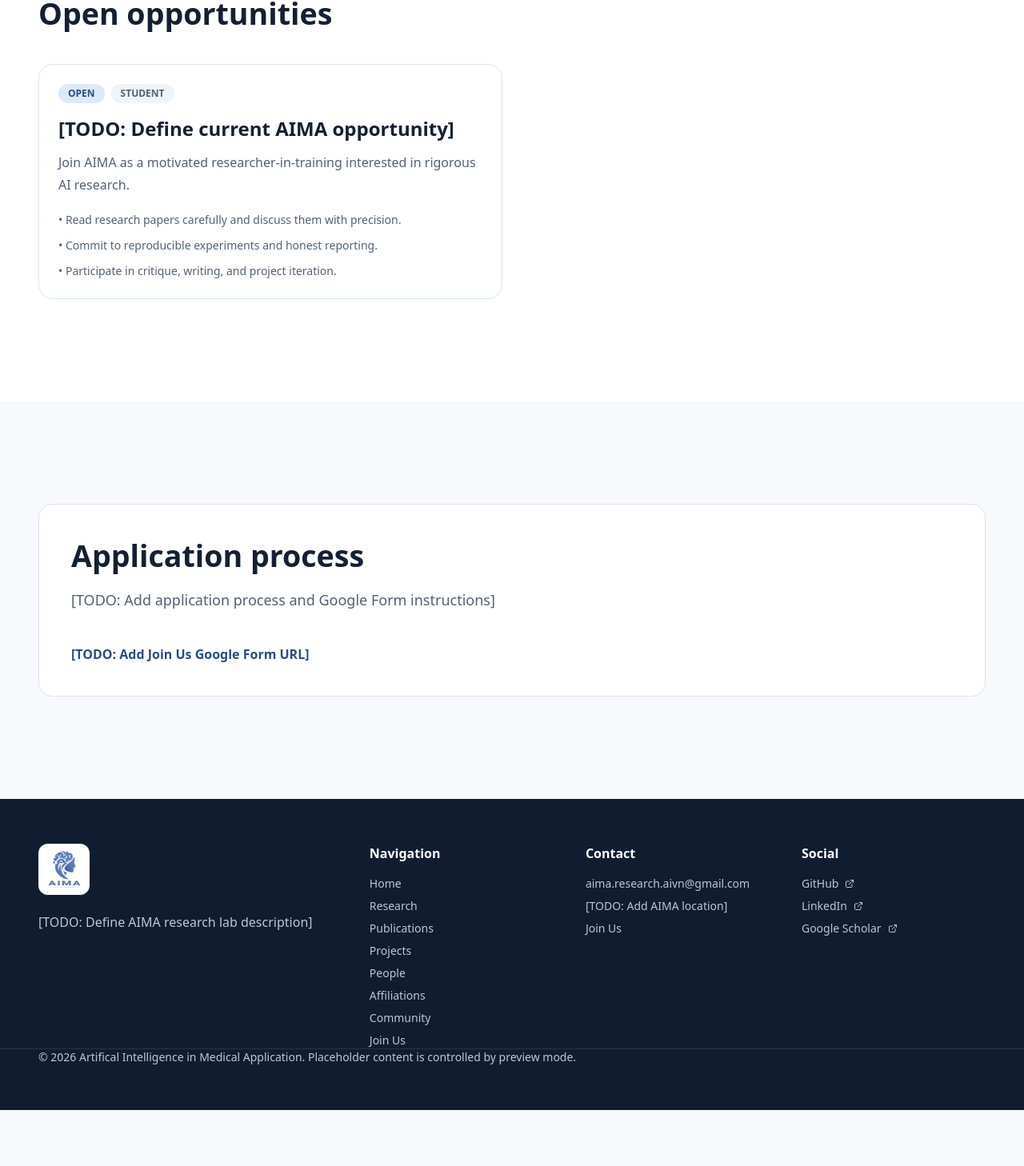
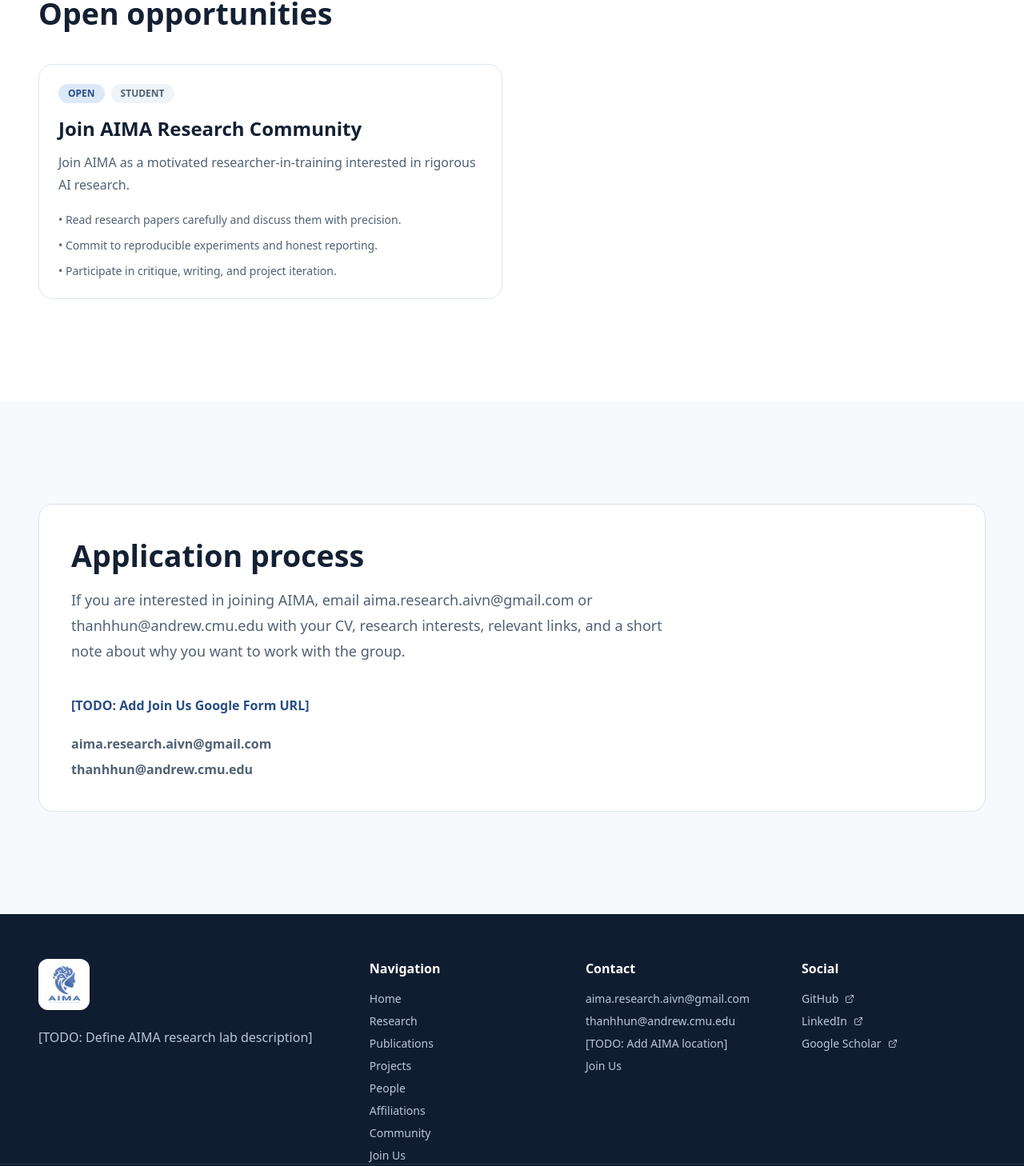
Before and after one commit to AIMA-Research-Group/aima-research-group.github.io, a Next.js app: page /join-us in a window 1280 px wide. Shown: the part 1031-2489 px from the top of the page at 80% size. Before the commit the page ends 2419 px from the top, so only its background shows below. Built offline with nearby package versions, Linux system fonts and the light colour scheme.

Commit message:
content: add join us contact emails

```diff
--- a/app/contact/page.tsx
+++ b/app/contact/page.tsx
@@ -10,6 +10,8 @@
 
 export default async function ContactPage() {
   const content = await getAllContent();
+  const contactEmails = content.site.contact_emails.length ? content.site.contact_emails : [content.site.email];
+
   return (
     <>
       <SiteHeader site={content.site} navigation={content.navigation} />
@@ -18,7 +20,7 @@
         <Section className="pt-0">
           <PageContainer>
             <div className="grid gap-6 md:grid-cols-2">
-              <article className="surface-card p-6"><h2 className="text-2xl font-black">Email</h2><p className="mt-3 text-[var(--text-secondary)]">{content.site.email}</p><p className="mt-3 text-[var(--text-secondary)]"><ContentPlaceholder value={content.site.location} fallback="Location will be added soon." /></p></article>
+              <article className="surface-card p-6"><h2 className="text-2xl font-black">Email</h2><div className="mt-3 grid gap-2 text-[var(--text-secondary)]">{contactEmails.map((email) => <a key={email} className="font-bold text-[var(--aima-deep-blue)]" href={`mailto:${email}`}>{email}</a>)}</div><p className="mt-3 text-[var(--text-secondary)]"><ContentPlaceholder value={content.site.location} fallback="Location will be added soon." /></p></article>
               <article className="surface-card p-6"><h2 className="text-2xl font-black">Social links</h2><div className="mt-4 grid gap-3">{content.site.social_links.map((link) => <span key={link.label} className="inline-flex items-center gap-2 font-bold text-[var(--aima-deep-blue)]">{link.label}<ExternalLink className="h-4 w-4" /></span>)}</div></article>
             </div>
             <div className="mt-8 surface-card p-6"><h2 className="text-2xl font-black">Inquiry guidance</h2><p className="mt-3 leading-7 text-[var(--text-secondary)]">For collaboration inquiries, include a concise research context, relevant links, and the specific scientific question or mentorship topic you want to discuss.</p><div className="mt-5"><Button href="/join-us">Join Us</Button></div></div>
--- a/app/join-us/page.tsx
+++ b/app/join-us/page.tsx
@@ -15,6 +15,7 @@
   const preview = isPreviewMode();
   const formUrl = content.site.google_form_url;
   const hasForm = !formUrl.includes("[TODO:");
+  const contactEmails = content.site.contact_emails.length ? content.site.contact_emails : [content.site.email];
   return (
     <>
       <SiteHeader site={content.site} navigation={content.navigation} />
@@ -33,6 +34,9 @@
             <div className="surface-card p-8 md:p-10">
               <SectionHeading title="Application process" description={content.opportunities[0]?.application_process || "Application process will be added soon."} />
               {hasForm ? <Button href={formUrl}>Open Google Form</Button> : preview ? <p className="font-bold text-[var(--aima-deep-blue)]"><ContentPlaceholder value={formUrl} /></p> : <Button href="/contact">Contact AIMA</Button>}
+              <div className="mt-6 grid gap-2 text-[var(--text-secondary)]">
+                {contactEmails.map((email) => <a key={email} className="font-bold text-[var(--aima-deep-blue)]" href={`mailto:${email}`}>{email}</a>)}
+              </div>
             </div>
           </PageContainer>
         </Section>
--- a/components/layout/SiteFooter.tsx
+++ b/components/layout/SiteFooter.tsx
@@ -6,6 +6,8 @@
 import { withBasePath } from "@/lib/utils/paths";
 
 export function SiteFooter({ site, navigation }: { site: SiteSettings; navigation: NavigationItem[] }) {
+  const contactEmails = site.contact_emails.length ? site.contact_emails : [site.email];
+
   return (
     <footer className="bg-[var(--footer)] py-14 text-white">
       <div className="container-page grid gap-10 lg:grid-cols-[1.3fr_0.8fr_0.8fr_0.8fr]">
@@ -22,7 +24,7 @@
         <div>
           <h2 className="font-black">Contact</h2>
           <div className="mt-4 grid gap-2 text-sm text-[var(--footer-muted)]">
-            <span>{site.email}</span>
+            {contactEmails.map((email) => <a key={email} href={`mailto:${email}`}>{email}</a>)}
             <span><ContentPlaceholder value={site.location} fallback="Location will be added soon." /></span>
             <Link href="/join-us">Join Us</Link>
           </div>
--- a/components/layout/SiteHeader.tsx
+++ b/components/layout/SiteHeader.tsx
@@ -50,7 +50,7 @@
             );
           })}
         </nav>
-        <div className="hidden lg:block">{cta ? <Button href="/research">Explore Our Research</Button> : null}</div>
+        <div className="hidden lg:block">{cta ? <Button href={cta.href}>{cta.label}</Button> : null}</div>
         <button
           className="inline-flex min-h-11 min-w-11 items-center justify-center rounded-full border border-[var(--border)] bg-white lg:hidden"
           type="button"
--- a/content/opportunities/research-community.yml
+++ b/content/opportunities/research-community.yml
@@ -1,4 +1,4 @@
-title: "[TODO: Define current AIMA opportunity]"
+title: Join AIMA Research Community
 slug: research-community
 order: 1
 status: open
@@ -13,7 +13,7 @@
   - Formulate stronger research questions.
   - Build research-ready experiments and evaluation plans.
   - Understand the publication journey from idea to submission.
-application_process: "[TODO: Add application process and Google Form instructions]"
+application_process: "If you are interested in joining AIMA, email aima.research.aivn@gmail.com or thanhhun@andrew.cmu.edu with your CV, research interests, relevant links, and a short note about why you want to work with the group."
 google_form_url: "[TODO: Add Join Us Google Form URL]"
 featured: true
-placeholder: true
+placeholder: false
--- a/content/settings/site.yml
+++ b/content/settings/site.yml
@@ -8,6 +8,9 @@
 favicon: /brand/aima-logo.png
 default_og_image: /brand/aima-banner.png
 email: aima.research.aivn@gmail.com
+contact_emails:
+  - aima.research.aivn@gmail.com
+  - thanhhun@andrew.cmu.edu
 location: "[TODO: Add AIMA location]"
 domain: "[TODO: Add production domain]"
 social_links:
--- a/lib/validation/schemas.ts
+++ b/lib/validation/schemas.ts
@@ -21,6 +21,7 @@
   favicon: z.string().min(1),
   default_og_image: z.string().min(1),
   email: z.string().email(),
+  contact_emails: z.array(z.string().email()).optional().default([]),
   location: z.string().min(1),
   domain: z.string().min(1),
   social_links: z.array(linkSchema),
```
